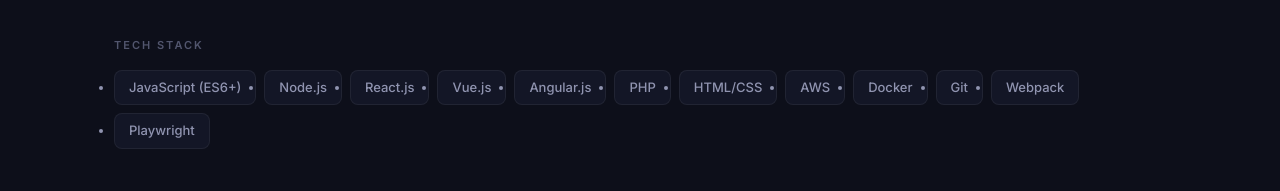
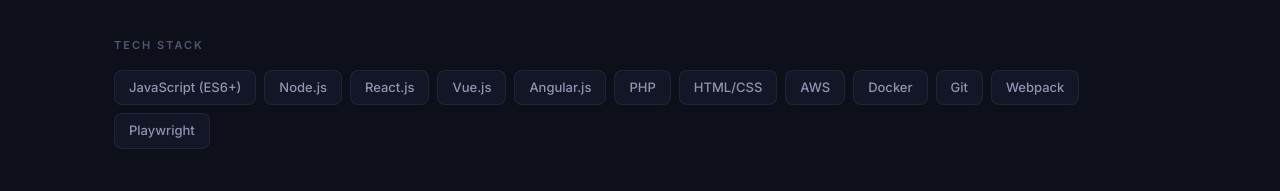
Before and after one commit to njdhsieh/njdhsieh.github.io, a React (Vite) app: page / in a window 1280 px wide. Shown: the part 761-952 px from the top of the page. Built offline with nearby package versions, Linux system fonts and the light colour scheme.

Commit message:
fix: list style

```diff
--- a/src/components/About.css
+++ b/src/components/About.css
@@ -169,6 +169,9 @@
   display: flex;
   flex-wrap: wrap;
   gap: 8px;
+  list-style: none;
+  padding: 0;
+  margin: 0;
 }
 
 .skill-tag {
--- a/src/components/Projects.css
+++ b/src/components/Projects.css
@@ -66,6 +66,9 @@
   display: flex;
   flex-wrap: wrap;
   gap: 6px;
+  list-style: none;
+  padding: 0;
+  margin: 0;
 }
 
 .highlight-tag {
@@ -84,6 +87,7 @@
   gap: 6px;
   padding-top: 4px;
   border-top: 1px solid var(--border);
+  list-style: none;
 }
 
 .tech-tag {
```
